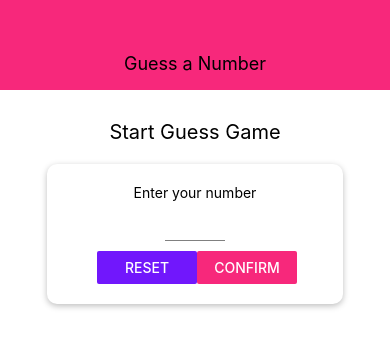
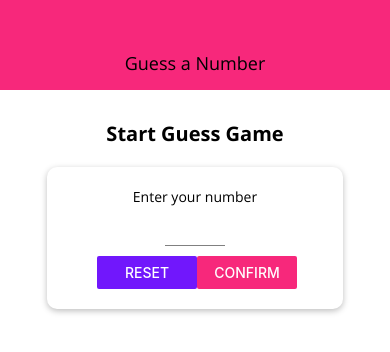
Before and after one commit to regotiss/RN-Guess-Game, a React Native app: screen / in a window 390 px wide. Shown: the top 352 px of the page. Built offline with nearby package versions, Linux system fonts and the light colour scheme.

Commit message:
Add custom fonts and reusable text components

```diff
--- a/App.js
+++ b/App.js
@@ -4,11 +4,31 @@ import Header from "./components/Header";
 import StartGameScreen from "./screens/StartGameScreen";
 import GameStartedScreen from "./screens/GameStartedScreen";
 import GameOverScreen from "./screens/GameOverScreen";
+import * as Font from "expo-font";
+import { AppLoading } from "expo";
 
+const fetchFonts = () => {
+  return Font.loadAsync({
+    "open-sans": require("./assets/fonts/OpenSans-Regular.ttf"),
+    "open-sans-bold": require("./assets/fonts/OpenSans-Bold.ttf")
+  });
+};
 export default function App() {
   const [userChoice, setUserChoice] = useState();
   const [numberOfGuesses, setNumberOfGuesses] = useState(0);
+  const [fontsLoaded, setFontsLoaded] = useState(false);
 
+  if (!fontsLoaded) {
+    return (
+      <AppLoading
+        startAsync={fetchFonts}
+        onFinish={() => setFontsLoaded(true)}
+        onError={err => {
+          console.log(err);
+        }}
+      />
+    );
+  }
   const startGame = selectedNumber => {
     setUserChoice(selectedNumber);
     setNumberOfGuesses(0);
@@ -23,8 +43,13 @@ export default function App() {
   if (userChoice) {
     component = <GameStartedScreen userChoice={userChoice} endGame={endGame} />;
   }
-  if(numberOfGuesses) {
-    component = <GameOverScreen userChoice={userChoice} numberOfGuesses={numberOfGuesses}/>
+  if (numberOfGuesses) {
+    component = (
+      <GameOverScreen
+        userChoice={userChoice}
+        numberOfGuesses={numberOfGuesses}
+      />
+    );
   }
   return (
     <View style={styles.screen}>
@@ -36,6 +61,6 @@ export default function App() {
 
 const styles = StyleSheet.create({
   screen: {
-    flex: 1
+    flex: 1,
   }
 });
--- a/components/Header.js
+++ b/components/Header.js
@@ -1,21 +1,22 @@
-import React from 'react'
-import {View, StyleSheet, Text} from 'react-native'
-import { $primary } from '../constants/colors';
+import React from "react";
+import { View, StyleSheet } from "react-native";
+import { $primary } from "../constants/colors";
+import Label from "./Label";
 
-const Header = (props) => (
+const Header = props => (
   <View style={styles.header}>
-        <Text style={styles.headerTitle}>{props.title}</Text>
+    <Label style={styles.headerTitle}>{props.title}</Label>
   </View>
 );
 
 const styles = StyleSheet.create({
   header: {
-        width: '100%',
+    width: "100%",
     backgroundColor: $primary,
-        alignItems: 'center',
-        justifyContent: 'center',
+    alignItems: "center",
+    justifyContent: "center",
     height: 90,
-        paddingTop: 36,
+    paddingTop: 36
   },
   headerTitle: {
     fontSize: 18
--- /dev/null
+++ b/components/Label.js
@@ -0,0 +1,16 @@
+import React from "react";
+import { Text, StyleSheet } from "react-native";
+
+const Label = props => {
+  return (
+    <Text style={{ ...styles.text, ...props.style }}>{props.children}</Text>
+  );
+};
+
+const styles = StyleSheet.create({
+  text: {
+    fontFamily: "open-sans"
+  }
+});
+
+export default Label;
--- /dev/null
+++ b/components/TextHeader.js
@@ -0,0 +1,15 @@
+import React from "react";
+import { Text, StyleSheet } from "react-native";
+
+const TextHeader = props => {
+  return <Text style={styles.title}>{props.children}</Text>;
+};
+
+const styles = StyleSheet.create({
+  title: {
+    fontSize: 20,
+    paddingVertical: 20,
+    fontFamily: "open-sans-bold"
+  }
+});
+export default TextHeader;
--- a/package.json
+++ b/package.json
@@ -9,6 +9,7 @@
   },
   "dependencies": {
     "expo": "^34.0.1",
+    "expo-font": "^6.0.1",
     "react": "16.8.3",
     "react-dom": "^16.8.6",
     "react-native": "https://github.com/expo/react-native/archive/sdk-34.0.0.tar.gz",
--- a/screens/GameOverScreen.js
+++ b/screens/GameOverScreen.js
@@ -1,14 +1,16 @@
 import React from "react";
 import { View, Text, StyleSheet } from "react-native";
 import NumberContainer from "../components/NumberContainer";
+import Label from "../components/Label";
+import TextHeader from "../components/TextHeader";
 
 const GameOverScreen = (props) => {
   const {numberOfGuesses, userChoice} = props;
   return (
     <View style={styles.screen}>
-      <Text>Game Over</Text>
-      <Text>Number of Guesses: {numberOfGuesses}</Text>
-      <Text>Number Choosen</Text>
+      <TextHeader>Game Over</TextHeader>
+      <Label>Number of Guesses: {numberOfGuesses}</Label>
+      <Label>Number Choosen</Label>
       <NumberContainer>{userChoice}</NumberContainer>
     </View>
   );
--- a/screens/GameStartedScreen.js
+++ b/screens/GameStartedScreen.js
@@ -2,6 +2,7 @@ import React, { useState, useRef, useEffect } from "react";
 import { View, StyleSheet, Text, Button, Alert } from "react-native";
 import NumberContainer from "../components/NumberContainer";
 import Card from "../components/Card";
+import Label from "../components/Label";
 
 const generateNumber = (min, max, exclude) => {
   min = Math.ceil(min);
@@ -47,9 +48,6 @@ const GameStartedScreen = props => {
   };
 
   useEffect(() => {
-    console.log("render--");
-    console.log(userChoice, currentGuess, userChoice === currentGuess);
-
     if (userChoice === currentGuess) {
       endGame(numberOfGuesses);
     }
@@ -57,7 +55,7 @@ const GameStartedScreen = props => {
 
   return (
     <View style={styles.screen}>
-      <Text>Computer's Guess</Text>
+      <Label>Computer's Guess</Label>
       <NumberContainer>{currentGuess}</NumberContainer>
       <Card style={styles.buttonContainer}>
         <Button title="LOWER" onPress={() => nextGuess("lower")} />
--- a/screens/StartGameScreen.js
+++ b/screens/StartGameScreen.js
@@ -12,6 +12,8 @@ import Card from "../components/Card";
 import { $primary, $secondary } from "../constants/colors";
 import Input from "../components/Input";
 import NumberContainer from "../components/NumberContainer";
+import TextHeader from "../components/TextHeader";
+import Label from "../components/Label";
 
 const StartGameScreen = props => {
   const [enteredValue, setEnteredValue] = useState("");
@@ -61,9 +63,9 @@ const StartGameScreen = props => {
   return (
     <TouchableWithoutFeedback onPress={() => Keyboard.dismiss()}>
       <View style={styles.screen}>
-        <Text style={styles.title}>Start Guess Game</Text>
+        <TextHeader>Start Guess Game</TextHeader>
         <Card style={styles.inputContainer}>
-          <Text>Enter your number</Text>
+          <Label>Enter your number</Label>
           <Input
             style={styles.input}
             blurOnSubmit
@@ -94,10 +96,6 @@ const styles = StyleSheet.create({
     padding: 10,
     alignItems: "center"
   },
-  title: {
-    fontSize: 20,
-    paddingVertical: 20
-  },
   inputContainer: {
     width: "80%",
     alignItems: "center"
```
Also changed, not shown: assets/fonts/OpenSans-Bold.ttf (added), assets/fonts/OpenSans-Regular.ttf (added). Lines whose indentation alone changed are shown as unchanged.
